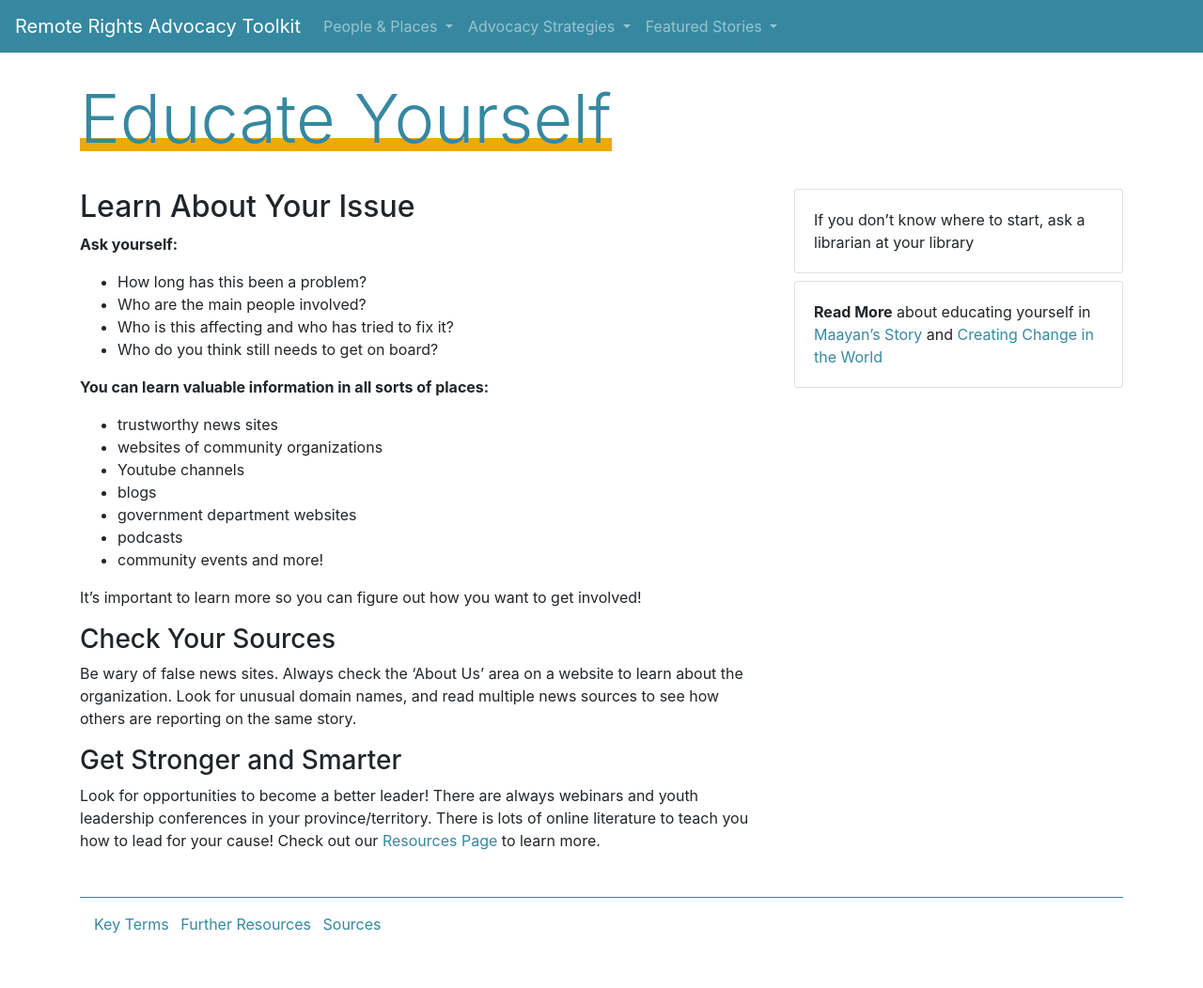
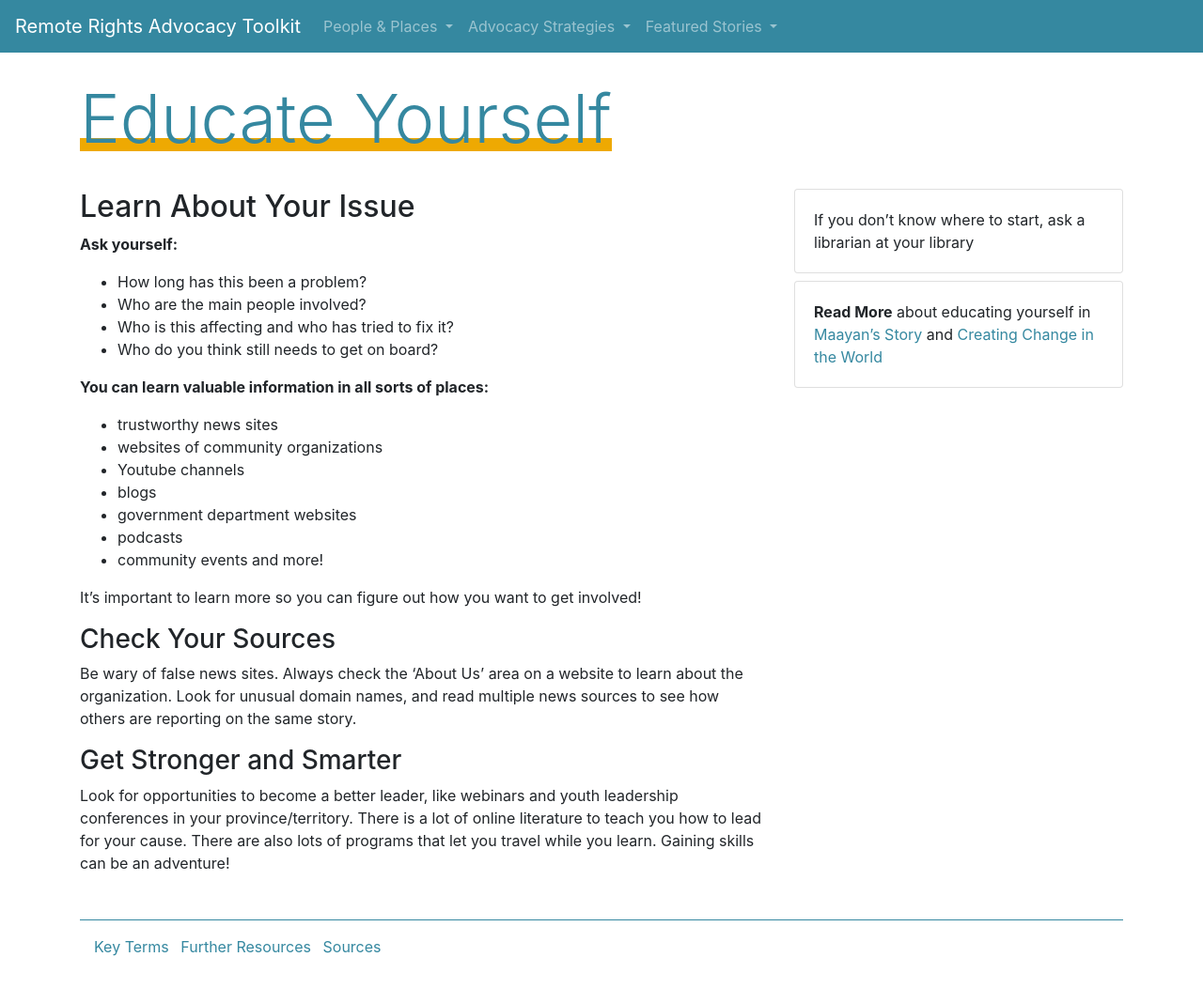
Before and after one commit to remote-rights/remote-rights.github.io, a Jekyll site: the page built from collections/_strategy/educate-yourself.md, in a window 1280 px wide. Shown: the whole page at 94% size. Built offline with Jekyll 4.4.1, drawn with Linux system fonts in a browser that asks for light colours; before the commit the page ends 1028 px from its top, so only the background shows below that.

Commit message:
advocacy strategies

```diff
--- a/collections/_strategy/educate-yourself.md
+++ b/collections/_strategy/educate-yourself.md
@@ -35,4 +35,4 @@ Be wary of false news sites. Always check the ‘About Us’ area on a website t
 
 ### Get Stronger and Smarter
 
-Look for opportunities to become a better leader! There are always webinars and youth leadership conferences in your province/territory. There is lots of online literature to teach you how to lead for your cause! Check out our [Resources Page](/resources) to learn more.
+Look for opportunities to become a better leader, like webinars and youth leadership conferences in your province/territory. There is a lot of online literature to teach you how to lead for your cause. There are also lots of programs that let you travel while you learn. Gaining skills can be an adventure!
```
Also changed, not shown: collections/_strategy/create-a-concrete-goal.md (+1 -1 lines), collections/_strategy/make-sure-you-re-safe.md (+1 -1 lines), collections/_strategy/organize-a-protest.md (+1 -1 lines), collections/_strategy/put-your-message-out-there.md (+1 -1 lines).
